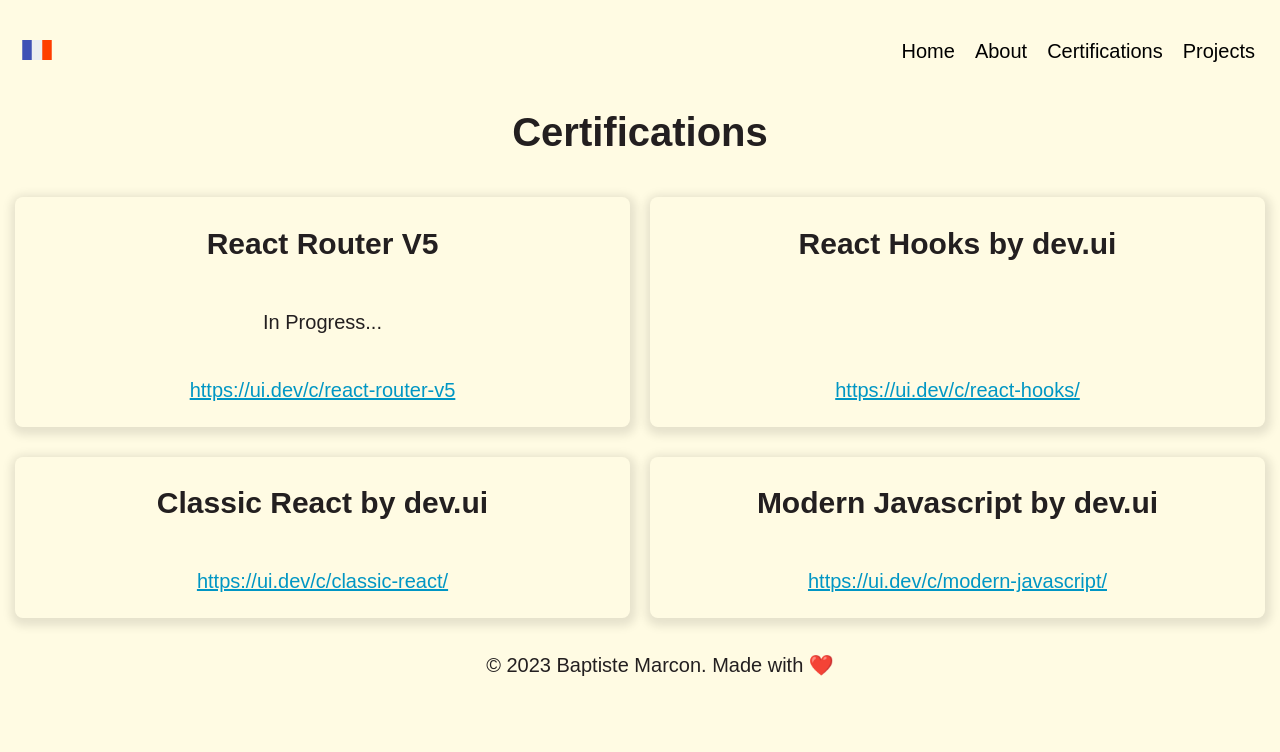
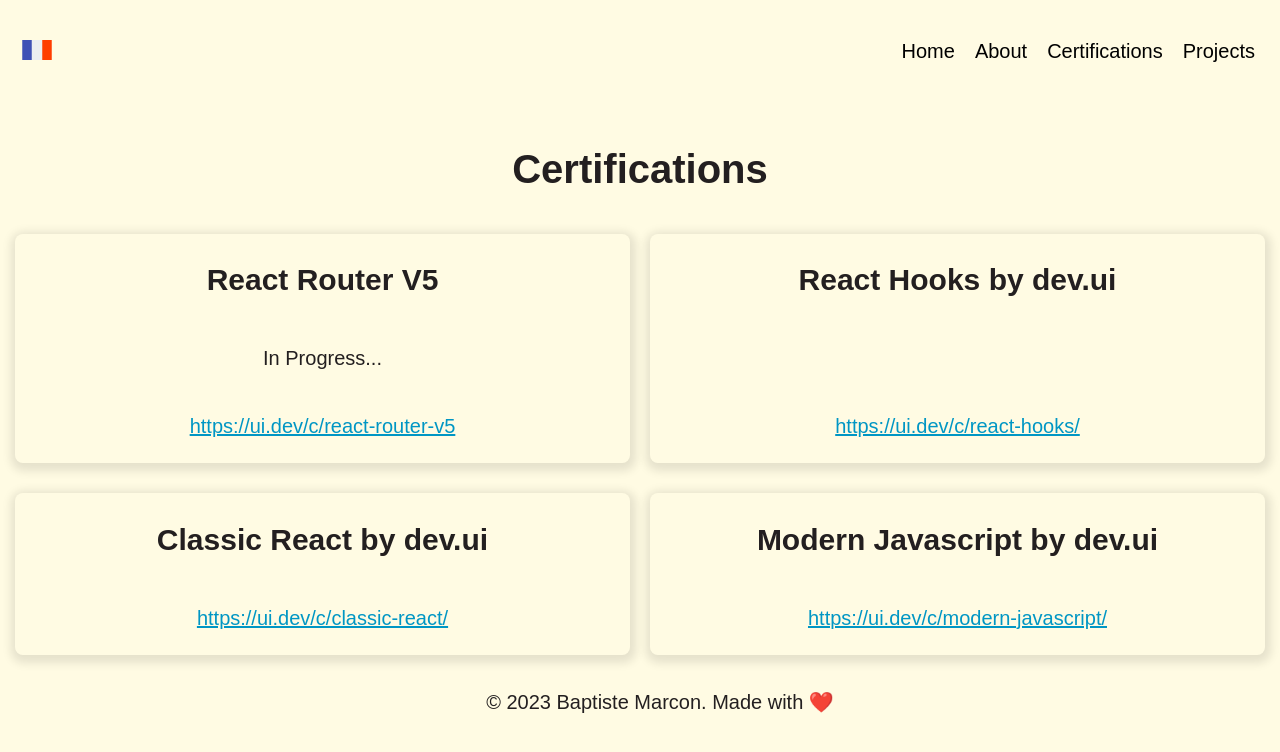
Before and after one commit to baptistemcn/personnal-website, a React (Vite) app: page /en/certifications in a window 1280 px wide. Shown: the top 752 px of the page. Built offline with nearby package versions, Linux system fonts and the light colour scheme.

Commit message:
style(title): adjust padding to navbar

```diff
--- a/src/pages/certifications/certifications.css
+++ b/src/pages/certifications/certifications.css
@@ -1,3 +1,7 @@
+.certifications {
+  padding: 10px 0 0;
+}
+
 .certifications > h1 {
   text-align: center;
 }
--- a/src/pages/projects/projects.css
+++ b/src/pages/projects/projects.css
@@ -1,3 +1,7 @@
+.projects {
+  padding: 10px 0 0;
+}
+
 .projects > h1 {
   text-align: center;
 }
```
